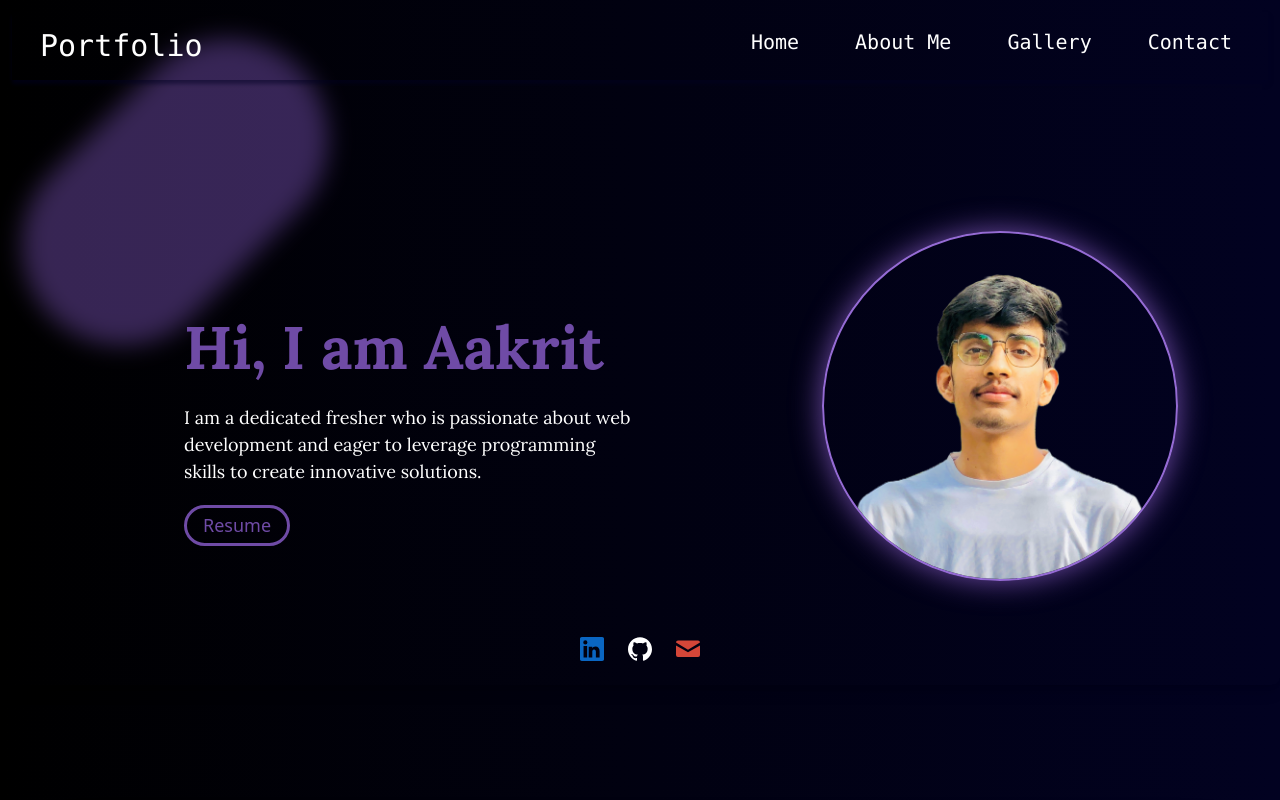
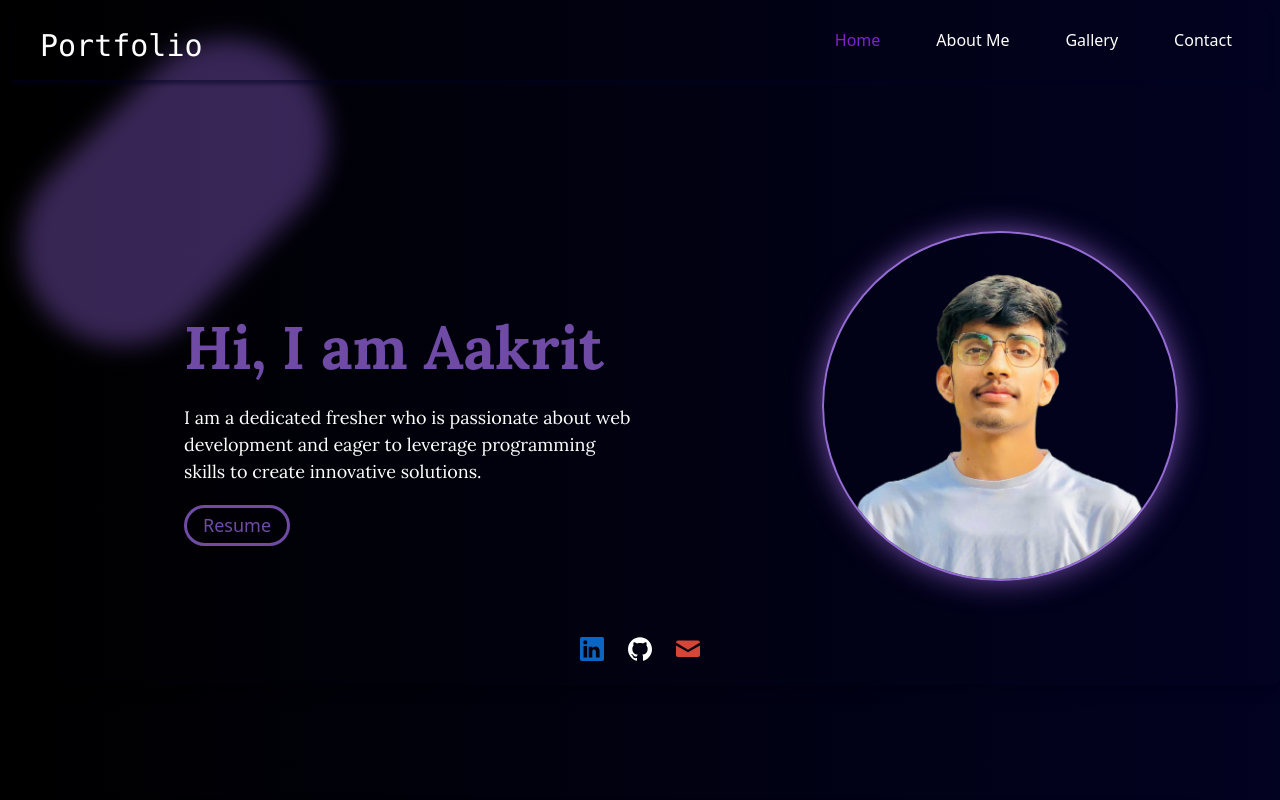
Before and after one commit to aakritrajput/Portfolio, a React (Vite) app: page / in a window 1280 px wide. Shown: the top 800 px of the page. Built offline with nearby package versions, Linux system fonts and the light colour scheme.

Commit message:
updatedActiveColor.

```diff
--- a/src/components/contact/Contact.jsx
+++ b/src/components/contact/Contact.jsx
@@ -1,4 +1,3 @@
-//import React from 'react'
 
 function Contact() {
   return (
--- a/src/components/header/Header.jsx
+++ b/src/components/header/Header.jsx
@@ -1,4 +1,4 @@
-import { NavLink } from 'react-router-dom';
+import { NavLink, useLocation } from 'react-router-dom';
 
 function Header() {
   const navOpener = () => {
@@ -28,41 +28,34 @@ function Header() {
     }
   };
 
+  const location = useLocation();
+  const baseClasses = "lg:p-2 p-1 transition-all duration-200 ease-in-out transform rounded-full relative px-4 py-2 before:bg-purple-800 before:absolute before:left-0 before:bottom-0 before:h-0.5 before:w-full before:bg- before:transform before:scale-x-0 before:transition-all before:duration-300 before:ease-in-out focus:before:scale-x-100 hover:before:scale-x-100";
+  const activeClasses = "text-purple-700";
+  const inactiveClasses = "text-white hover:text-gray-400"
+
   return (
     <>
       <div className='flex w-auto justify-between lg:p-4 lg:m-3 lg:px-7 p-2 m-2 xs:p-[12px] xs:m-3 shadow-bottom'>
         <h1 className='text-white md:text-3xl xs:text-2xl text-xl font-mono'>Portfolio</h1>
         <ul className='sm:flex md:gap-10 sm:gap-6 hidden duration-300' id="navbar">
           <li>
-            <NavLink
-              to="/"
-              className={({ isActive }) => `${isActive ? "text-purple-700 " : "text-white hover:text-gray-400 "} lg:p-2 p-1 transition-all duration-200 ease-in-out transform rounded-full relative px-4 py-2 text-white before:bg-purple-800 before:absolute before:left-0 before:bottom-0 before:h-0.5 before:w-full before:bg- before:transform before:scale-x-0 before:transition-all before:duration-300 before:ease-in-out focus:before:scale-x-100 hover:before:scale-x-100 md:text-xl sm:text-lg font-mono`}
-            >
-              Home
+            <NavLink to="/" className={`${baseClasses} ${location.pathname === "/" ? activeClasses : inactiveClasses}`} >
+             Home
             </NavLink>
           </li>
           <li>
-            <NavLink
-              to="/about"
-              className={({ isActive }) => `${isActive ? "text-purple-700 " : "text-white hover:text-gray-400 "} lg:p-2 p-1 transition-all duration-200 ease-in-out transform rounded-full relative px-4 py-2 text-white before:bg-purple-800 before:absolute before:left-0 before:bottom-0 before:h-0.5 before:w-full before:bg- before:transform before:scale-x-0 before:transition-all before:duration-300 before:ease-in-out focus:before:scale-x-100 hover:before:scale-x-100 md:text-xl sm:text-lg font-mono`}
-            >
-              About Me
+            <NavLink to="/about" className={`${baseClasses} ${location.pathname === "/about" ? activeClasses : inactiveClasses}`} >
+             About Me
             </NavLink>
           </li>
           <li>
-            <NavLink
-              to="/gallery"
-              className={({ isActive }) => `${isActive ? "text-purple-700 " : "text-white hover:text-gray-400 "} lg:p-2 p-1 transition-all duration-200 ease-in-out transform rounded-full relative px-4 py-2 text-white before:bg-purple-800 before:absolute before:left-0 before:bottom-0 before:h-0.5 before:w-full before:bg- before:transform before:scale-x-0 before:transition-all before:duration-300 before:ease-in-out focus:before:scale-x-100 hover:before:scale-x-100 md:text-xl sm:text-lg font-mono`}
-            >
-              Gallery
+            <NavLink to="/gallery" className={`${baseClasses} ${location.pathname === "/gallery" ? activeClasses : inactiveClasses}`} >
+             Gallery
             </NavLink>
           </li>
           <li>
-            <NavLink
-              to="/contact"
-              className={({ isActive }) => `${isActive ? "text-purple-700" : "text-white hover:text-gray-400 "} lg:p-2 p-1 transition-all duration-200 ease-in-out transform roundedbefore:bg-purple-800 -full relative px-4 py-2 text-white before:bg-purple-800 before:absolute before:left-0 before:bottom-0 before:h-0.5 before:w-full before:bg- before:transform before:scale-x-0 before:transition-all before:duration-300 before:ease-in-out focus:before:scale-x-100 hover:before:scale-x-100 md:text-xl sm:text-lg font-mono`}
-            >
-              Contact
+            <NavLink to="/contact" className={`${baseClasses} ${location.pathname === "/contact" ? activeClasses : inactiveClasses}`} >
+             Contact
             </NavLink>
           </li>
         </ul>
```
Also changed, not shown: src/components/Home/Home.jsx (+0 -10 lines).
